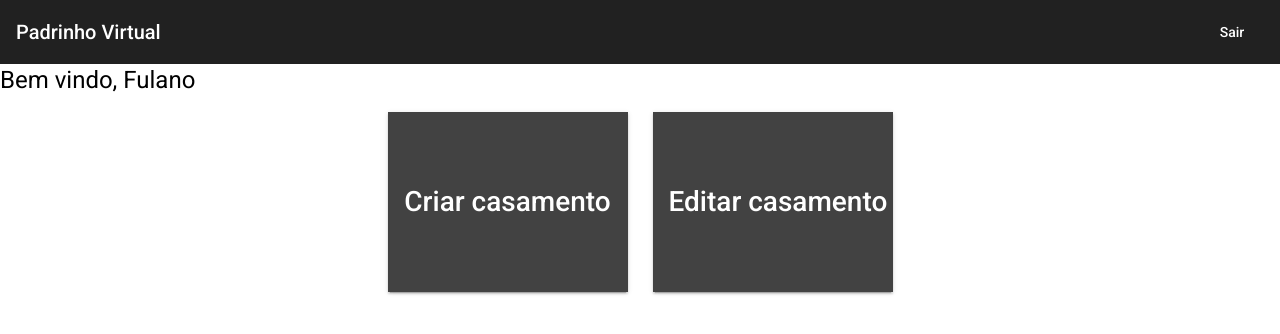
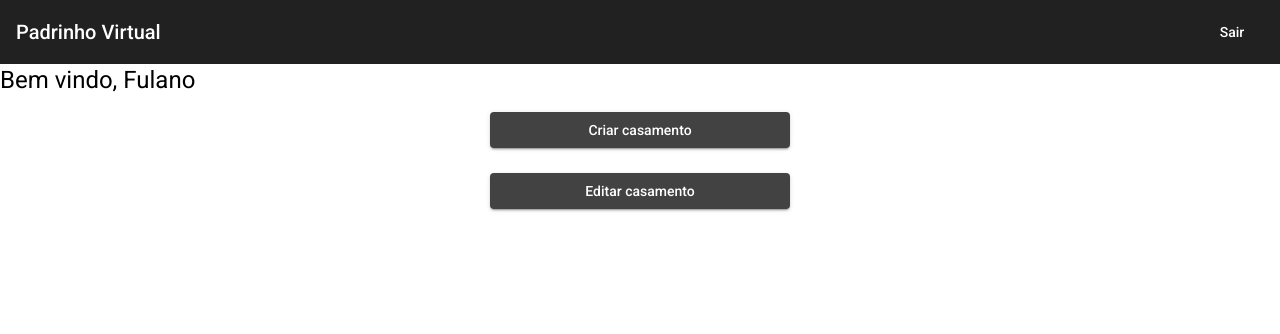
Before and after one commit to andersonmattos/padrinho-virtual, an Angular app: page /home in a window 1280 px wide. Shown: the top 334 px of the page. Built offline with nearby package versions, Linux system fonts and the light colour scheme.

Commit message:
Criado componenente casamento. Adicionado rota para componente novo. Ajustado tamanho dos botoes home

```diff
--- a/src/app/app-routing.module.ts
+++ b/src/app/app-routing.module.ts
@@ -1,14 +1,16 @@
-import { NgModule } from '@angular/core';
+import { NgModule, Component } from '@angular/core';
 import { RouterModule, Routes } from '@angular/router';
 
 import { LoginComponent } from './login/login.component';
 import { PrimeiroCadastroComponent } from './primeiro-cadastro/primeiro-cadastro.component';
 import { HomeComponent } from './home/home.component';
+import { CasamentoComponent } from './casamento/casamento.component';
 
 const routes: Routes = [
   { path:'', component: LoginComponent},
   { path:'primeiro-cadastro', component: PrimeiroCadastroComponent},
-  { path:'home', component: HomeComponent}
+  { path:'home', component: HomeComponent},
+  { path:'casamento', component: CasamentoComponent}
 ];
 
 @NgModule({
--- a/src/app/app.module.ts
+++ b/src/app/app.module.ts
@@ -16,13 +16,15 @@ import {FlexLayoutModule} from '@angular/flex-layout';
 import { PrimeiroCadastroComponent } from './primeiro-cadastro/primeiro-cadastro.component';
 import { HomeComponent } from './home/home.component';
 import {MatIconModule} from '@angular/material/icon';
+import { CasamentoComponent } from './casamento/casamento.component';
 
 @NgModule({
   declarations: [
     AppComponent,
     LoginComponent,
     PrimeiroCadastroComponent,
-    HomeComponent
+    HomeComponent,
+    CasamentoComponent
   ],
   imports: [
     BrowserModule,
--- /dev/null
+++ b/src/app/casamento/casamento.component.html
@@ -0,0 +1 @@
+<p>casamento works!</p>
--- /dev/null
+++ b/src/app/casamento/casamento.component.ts
@@ -0,0 +1,15 @@
+import { Component, OnInit } from '@angular/core';
+
+@Component({
+  selector: 'app-casamento',
+  templateUrl: './casamento.component.html',
+  styleUrls: ['./casamento.component.css']
+})
+export class CasamentoComponent implements OnInit {
+
+  constructor() { }
+
+  ngOnInit(): void {
+  }
+
+}
--- a/src/app/home/home.component.css
+++ b/src/app/home/home.component.css
@@ -1,6 +1,5 @@
 .button-size{
-    font-size: 28px;
-    height: 180px;
-    width: 240px;
-    border-radius: 0%;
+    max-width: 300px;
+    width: 100%;
+
 }
--- a/src/app/home/home.component.html
+++ b/src/app/home/home.component.html
@@ -2,7 +2,7 @@
     <h1>Bem vindo, Fulano</h1>
 </div>
 
-<div fxLayout = "row" fxLayoutAlign="center center" fxLayoutGap="25px">
-  <button mat-raised-button class="button-size" color="black">Criar casamento</button>
-  <button mat-raised-button class="button-size" color="black">Editar casamento</button>
+<div fxLayout = "column" fxLayoutAlign="center center" fxLayoutGap="25px">
+  <a href="/casamento" mat-raised-button class="button-size" color="black">Criar casamento</a>
+  <a href="/casamento" mat-raised-button class="button-size" color="black">Editar casamento</a>
 </div>
```
Also changed, not shown: src/app/casamento/casamento.component.css (added), 1 other file (tests, documents, lock files or other folders).
